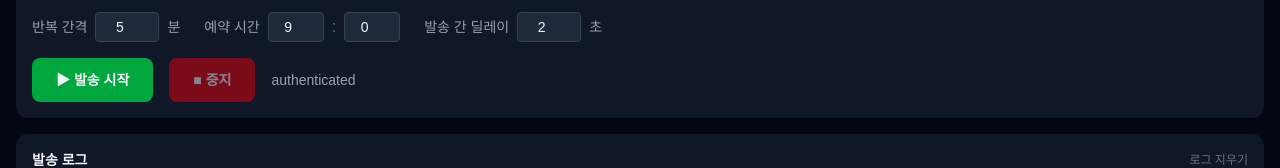
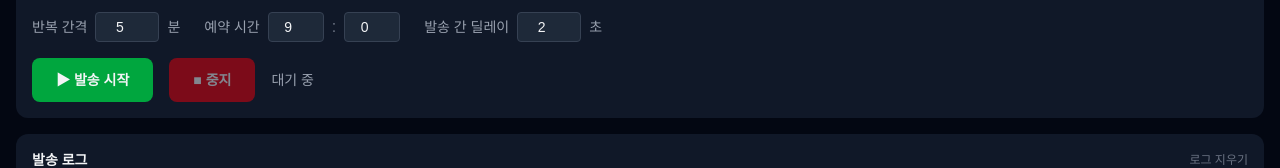
Before and after one commit to tntkorea-glitch/kakao-app, a Next.js app: page / in a window 1280 px wide. Shown: the part 458-626 px from the top of the page. Built offline with nearby package versions, Linux system fonts and the light colour scheme; no server answers; sample sign-in values are in the browser's storage.

Commit message:
chore: auto-commit from Claude Code

```diff
--- a/src/app/page.tsx
+++ b/src/app/page.tsx
@@ -310,7 +310,7 @@ export default function Dashboard() {
           isSending={isSending}
           onStart={handleStart}
           onStop={handleStop}
-          status={status}
+          status={sendStatus}
         />
       </div>
 
```
